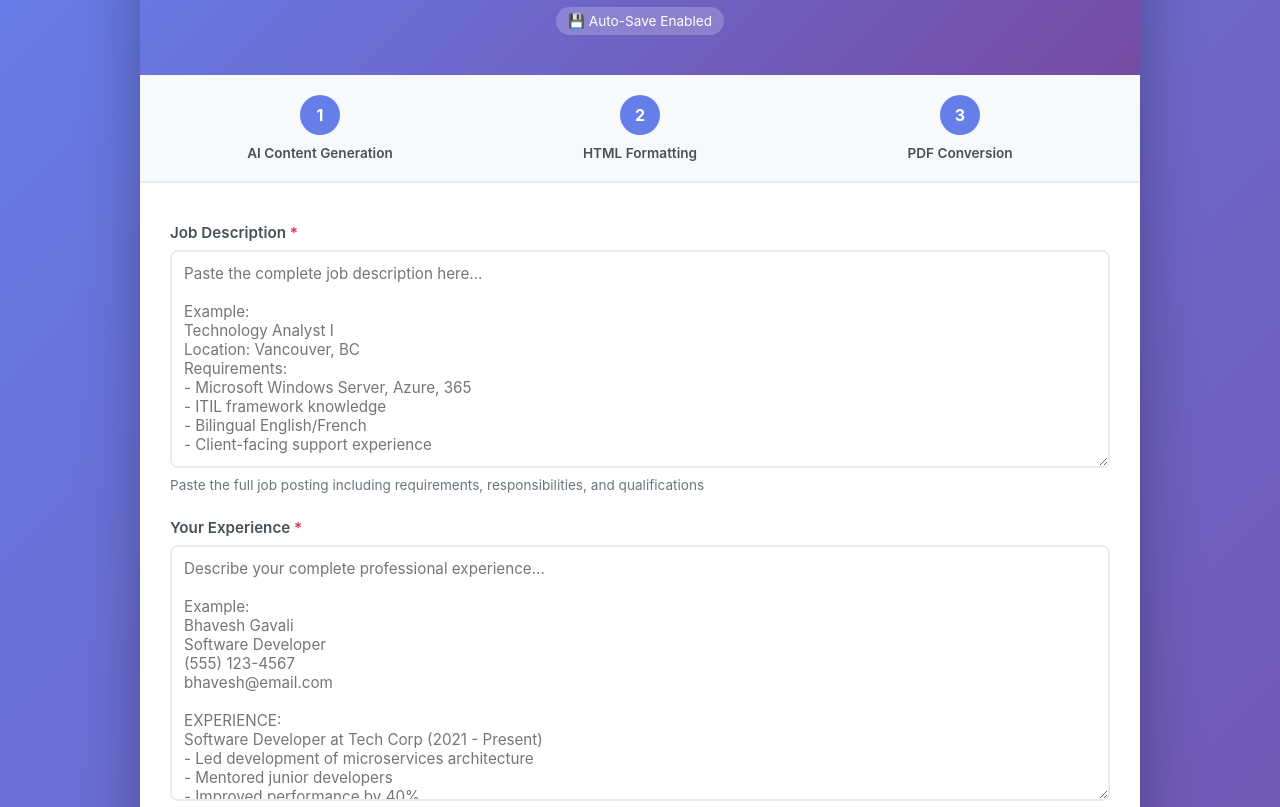
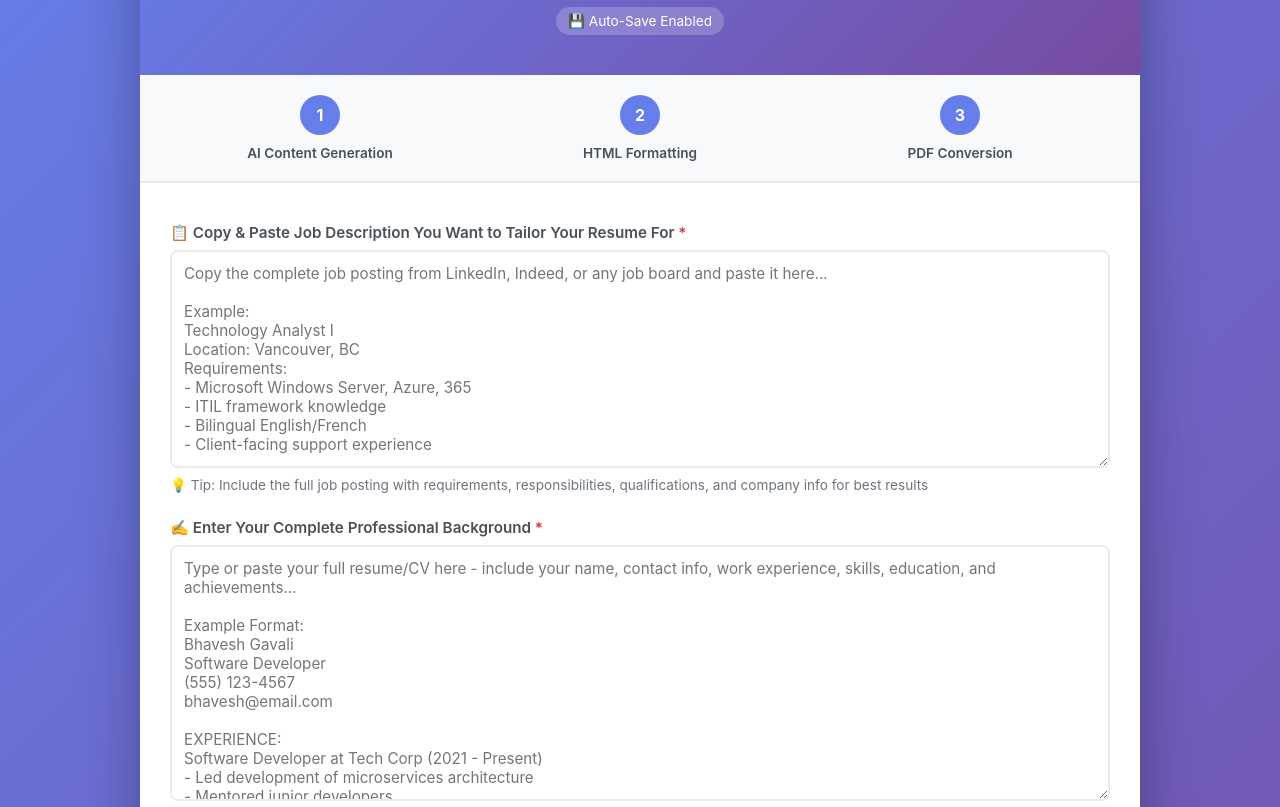
Before and after one commit to BhaveshG-22/ai-resume, a website: page public/index.html in a window 1280 px wide. Shown: the part 143-950 px from the top of the page. Drawn offline with Linux system fonts and the light colour scheme.

Commit message:
made form descriptive

```diff
--- a/public/index.html
+++ b/public/index.html
@@ -368,13 +368,13 @@
             <form id="resumeForm">
                 <div class="form-group">
                     <label for="jobDescription">
-                        Job Description <span class="required">*</span>
+                        📋 Copy & Paste Job Description You Want to Tailor Your Resume For <span class="required">*</span>
                     </label>
                     <textarea
                         id="jobDescription"
                         rows="10"
                         required
-                        placeholder="Paste the complete job description here...
+                        placeholder="Copy the complete job posting from LinkedIn, Indeed, or any job board and paste it here...
 
 Example:
 Technology Analyst I
@@ -386,20 +386,20 @@ Requirements:
 - Client-facing support experience
 ..."
                     ></textarea>
-                    <div class="hint">Paste the full job posting including requirements, responsibilities, and qualifications</div>
+                    <div class="hint">💡 Tip: Include the full job posting with requirements, responsibilities, qualifications, and company info for best results</div>
                 </div>
 
                 <div class="form-group">
                     <label for="userExperience">
-                        Your Experience <span class="required">*</span>
+                        ✍️ Enter Your Complete Professional Background <span class="required">*</span>
                     </label>
                     <textarea
                         id="userExperience"
                         rows="12"
                         required
-                        placeholder="Describe your complete professional experience...
+                        placeholder="Type or paste your full resume/CV here - include your name, contact info, work experience, skills, education, and achievements...
 
-Example:
+Example Format:
 Bhavesh Gavali
 Software Developer
 (555) 123-4567
@@ -411,10 +411,12 @@ Software Developer at Tech Corp (2021 - Present)
 - Mentored junior developers
 - Improved performance by 40%
 
-[Include all your roles, skills, education, and achievements]
-..."
+SKILLS: JavaScript, React, Node.js, AWS
+
+EDUCATION: Bachelor's in Computer Science...
+"
                     ></textarea>
-                    <div class="hint">Include all work experience, skills, education, and achievements</div>
+                    <div class="hint">💡 Tip: The more details you provide, the better our AI can tailor your resume. Include ALL roles, responsibilities, achievements, skills, certifications, and education</div>
                 </div>
 
                 <div class="form-group">
```
